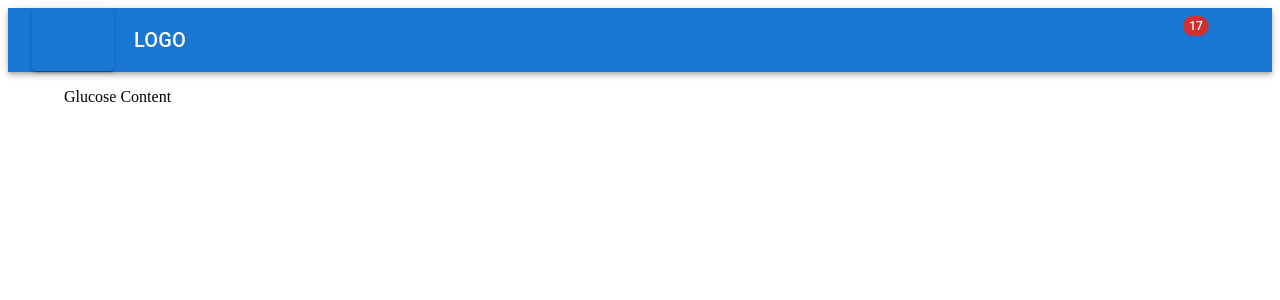
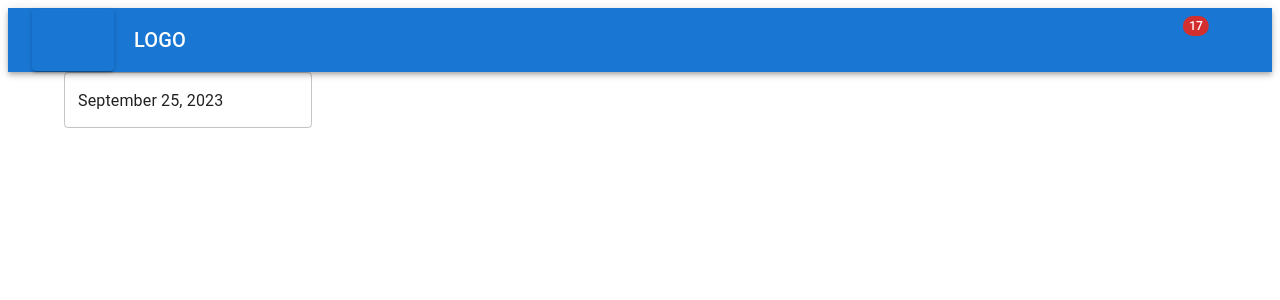
Before and after one commit to kevinosborn31/d-hub, a React (Create React App) app in the folder client/: page /management in a window 1280 px wide. Shown: the top 300 px of the page. Built offline with nearby package versions, Linux system fonts and the light colour scheme; some icons are missing.

Commit message:
Date picker and gitignore

```diff
--- a/client/package.json
+++ b/client/package.json
@@ -6,8 +6,10 @@
     "@emotion/react": "^11.11.1",
     "@emotion/styled": "^11.11.0",
     "@iconify/react": "^4.1.1",
+    "@mui/lab": "^5.0.0-alpha.145",
     "@mui/material": "^5.14.10",
     "@mui/styled-engine-sc": "^5.14.10",
+    "@mui/x-date-pickers": "^6.15.0",
     "@react-google-maps/api": "^2.19.2",
     "@testing-library/jest-dom": "^5.17.0",
     "@testing-library/react": "^13.4.0",
@@ -18,6 +20,7 @@
     "@types/react-dom": "^18.2.7",
     "axios": "^1.5.0",
     "react": "^18.2.0",
+    "react-date-picker": "^10.5.0",
     "react-dom": "^18.2.0",
     "react-router-dom": "^6.16.0",
     "react-scripts": "5.0.1",
--- a/client/src/pages/ManagementPage.tsx
+++ b/client/src/pages/ManagementPage.tsx
@@ -1,10 +1,25 @@
-import { useState, useEffect } from 'react';
+import React, { useState } from 'react';
+import DatePicker from 'react-datepicker';
+import 'react-datepicker/dist/react-datepicker.css'; // Import the styles
+import { Box, TextField } from '@mui/material';
 
 const ManagementPage = () => {
+  const [date, setDate] = useState(new Date());
 
-    return (
-        <p>Glucose Content</p>
-    );
+  const handleDateChange = (newDate: Date) => {
+    setDate(newDate);
+  };
+
+  return (
+    <Box>
+      <DatePicker
+        selected={date}
+        onChange={handleDateChange}
+        dateFormat="MMMM d, yyyy" // Format to display the date
+        customInput={<TextField />} // Use Material-UI TextField as the input
+      />
+    </Box>
+  );
 }
 
-export default ManagementPage
+export default ManagementPage;
```
Also changed, not shown: 2 other files (tests, documents, lock files or other folders).
